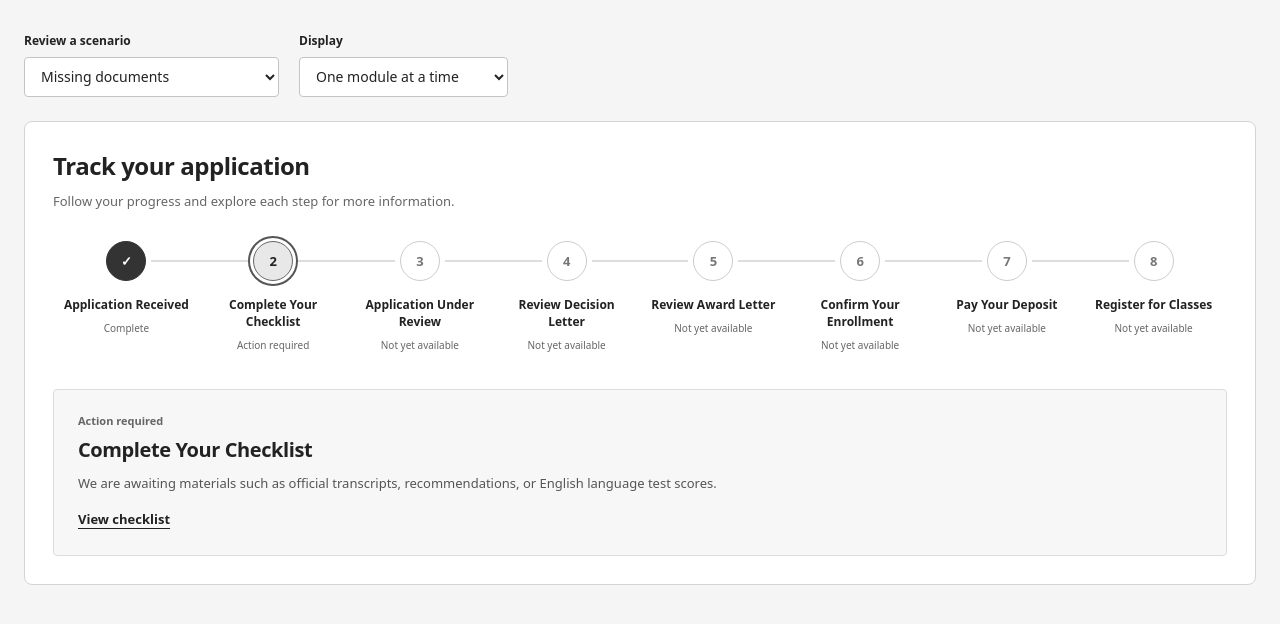
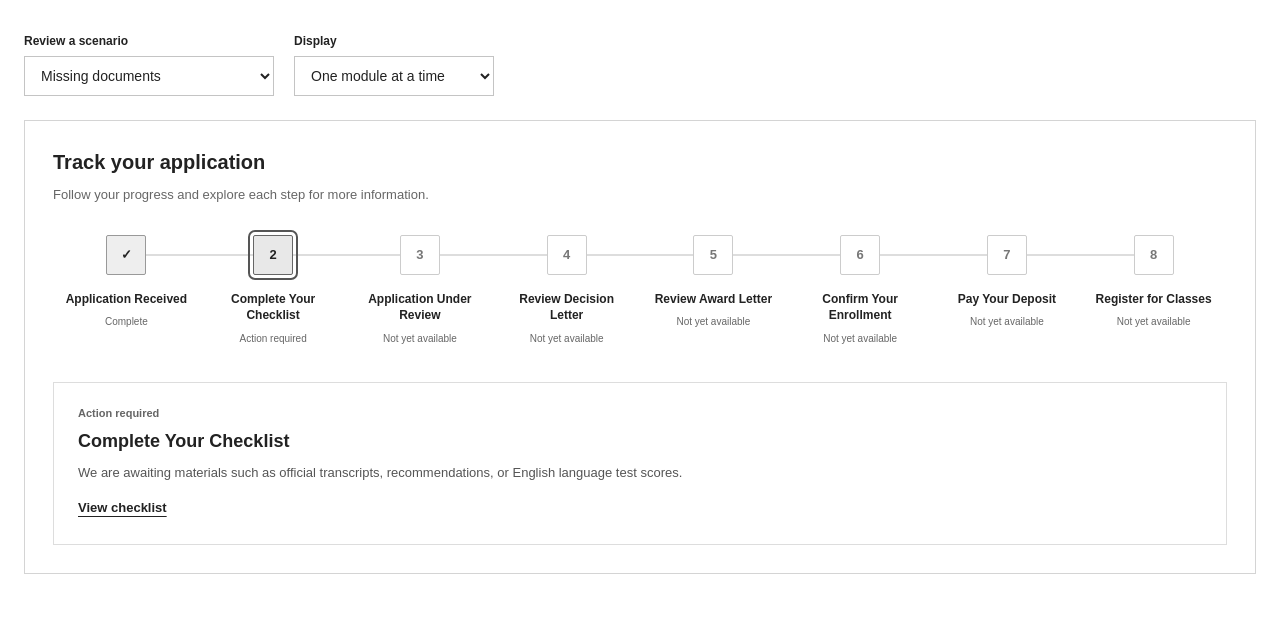
Before and after one commit to timkloote/slate-modules, an Eleventy site: file src/application-progress-wireframe.11ty.js in a window 1280 px wide. Built offline with nearby package versions, Linux system fonts and the light colour scheme; Eleventy itself is replaced by a stand-in of ours; files that its build step writes are made by us from their sources; what linkedom would draw is missing.

Commit message:
Simplify wireframe to functional Arial layout without motion

```diff
--- a/src/scss/application-progress-wireframe.scss
+++ b/src/scss/application-progress-wireframe.scss
@@ -1,38 +1,37 @@
-/* Mid-fidelity brainstorming wireframe. Standalone, grayscale, and unbranded. */
+/* Functional brainstorming wireframe: Arial, neutral surfaces, and no motion. */
 * { box-sizing:border-box; }
-body { margin:0; background:#f5f5f5; color:#222; font:14px/1.55 system-ui,sans-serif; }
+*, *::before, *::after { animation:none !important; transition:none !important; scroll-behavior:auto !important; }
+body { margin:0; background:#fff; color:#222; font:14px/1.5 Arial,Helvetica,sans-serif; }
 main { max-width:1400px; margin:0 auto; padding:32px 24px; }
 [hidden] { display:none !important; }
-button,select { font:inherit; color:inherit; background:#fff; border:1px solid #c4c4c4; border-radius:4px; }
+button,select { font:inherit; color:inherit; background:#fff; border:1px solid #c4c4c4; border-radius:0; }
 button { cursor:pointer; }
 button:focus-visible,select:focus-visible { outline:2px solid #333; outline-offset:4px; }
 .review-controls { display:flex; flex-wrap:wrap; gap:20px; margin-bottom:24px; }
 .review-controls label { display:block; margin-bottom:6px; font-size:12px; font-weight:600; }
 .review-controls select { max-width:100%; min-height:40px; padding:8px 32px 8px 12px; }
-.tracker { padding:28px; border:1px solid #d4d4d4; border-radius:8px; background:#fff; }
-h2,h3 { font-weight:600; line-height:1.3; letter-spacing:-.02em; margin:0 0 10px; }
-h2 { font-size:24px; } h3 { font-size:20px; }
+.tracker { padding:28px; border:1px solid #d4d4d4; border-radius:0; background:#fff; }
+h2,h3 { font-weight:600; line-height:1.3; letter-spacing:normal; margin:0 0 10px; }
+h2 { font-size:20px; } h3 { font-size:18px; }
 .tracker-intro { margin:0 0 30px; color:#666; font-size:13px; }
 .tracker-steps { display:grid; grid-template-columns:repeat(8,minmax(0,1fr)); list-style:none; padding:0; margin:0; isolation:isolate; }
 .tracker-steps li { position:relative; min-width:0; --node-bg:#fff; --node-ink:#777; --node-border:#ccc; --line:#ddd; }
-.tracker-steps li:is([data-state=complete],[data-state=waived]) { --node-bg:#333; --node-ink:#fff; --node-border:#333; --line:#777; }
+.tracker-steps li:is([data-state=complete],[data-state=waived]) { --node-bg:#eee; --node-ink:#222; --node-border:#999; --line:#ccc; }
 .tracker-steps li:is([data-state=current],[data-state=action]) { --node-bg:#e8e8e8; --node-ink:#222; --node-border:#666; }
 .tracker-steps li:not(:first-child)::before { content:''; position:absolute; z-index:-1; top:19px; right:50%; width:100%; height:2px; background:var(--line); }
 .tracker-steps button { display:flex; flex-direction:column; align-items:center; width:100%; height:100%; padding:0 6px 12px; text-align:center; background:transparent; border:0; border-radius:0; }
-.node { display:grid; place-items:center; flex:none; width:40px; height:40px; border:1px solid var(--node-border); border-radius:50%; background:var(--node-bg); color:var(--node-ink); box-shadow:0 0 0 5px #fff; margin-bottom:16px; font-size:13px; font-weight:600; }
-.tracker-steps button:hover .node { border-color:#222; }
+.node { display:grid; place-items:center; flex:none; width:40px; height:40px; border:1px solid var(--node-border); border-radius:2px; background:var(--node-bg); color:var(--node-ink);  margin-bottom:16px; font-size:13px; font-weight:600; }
 .tracker-steps button[aria-pressed=true] .node { outline:2px solid #555; outline-offset:3px; }
 .tracker-steps li[data-state=skipped] .node { border-style:dashed; }
 .step-label { font-size:12px; font-weight:600; line-height:1.4; max-width:130px; }
 .step-status { margin-top:7px; color:#666; font-size:10px; }
-.step-detail { margin-top:24px; padding:22px 24px; border:1px solid #ddd; border-radius:4px; background:#f7f7f7; }
+.step-detail { margin-top:24px; padding:22px 24px; border:1px solid #ddd; border-radius:0; background:#fff; }
 .detail-status { margin:0 0 8px; font-size:11px; font-weight:600; color:#666; }
 .step-detail > p:not(.detail-status) { max-width:760px; margin:8px 0 12px; color:#555; font-size:13px; }
 .step-action { padding:4px 0; border:0; background:transparent; font-weight:600; text-decoration:underline; text-underline-offset:4px; font-size:13px; }
-.step-action:hover { color:#666; }
 .mock-destination { font-size:12px; color:#666; }
 .state-key { display:flex; flex-wrap:wrap; gap:10px; margin-top:20px; color:#666; font-size:11px; }
-.state-key span { padding:4px 8px; border:1px solid #d4d4d4; border-radius:4px; background:#fff; }
+.state-key span { padding:4px 8px; border:1px solid #d4d4d4; border-radius:0; background:#fff; }
 .scenario-module { margin-bottom:32px; }
 .scenario-module-title { font-size:14px; margin:0 0 12px; color:#555; letter-spacing:0; }
 @media(min-width:601px) and (max-width:1000px) {
@@ -44,7 +43,7 @@ h2 { font-size:24px; } h3 { font-size:20px; }
  .tracker { padding:20px 16px; }
  .review-controls { flex-direction:column; gap:12px; }
  .review-controls select { width:100%; }
- h2 { font-size:22px; }
+ h2 { font-size:20px; }
  .tracker-steps { grid-template-columns:minmax(0,1fr); }
  .tracker-steps button { display:grid; grid-template-columns:34px minmax(0,1fr); column-gap:16px; text-align:left; justify-items:start; padding:0 0 22px; }
  .node { grid-row:1 / 3; width:34px; height:34px; margin:0; align-self:start; }
```
